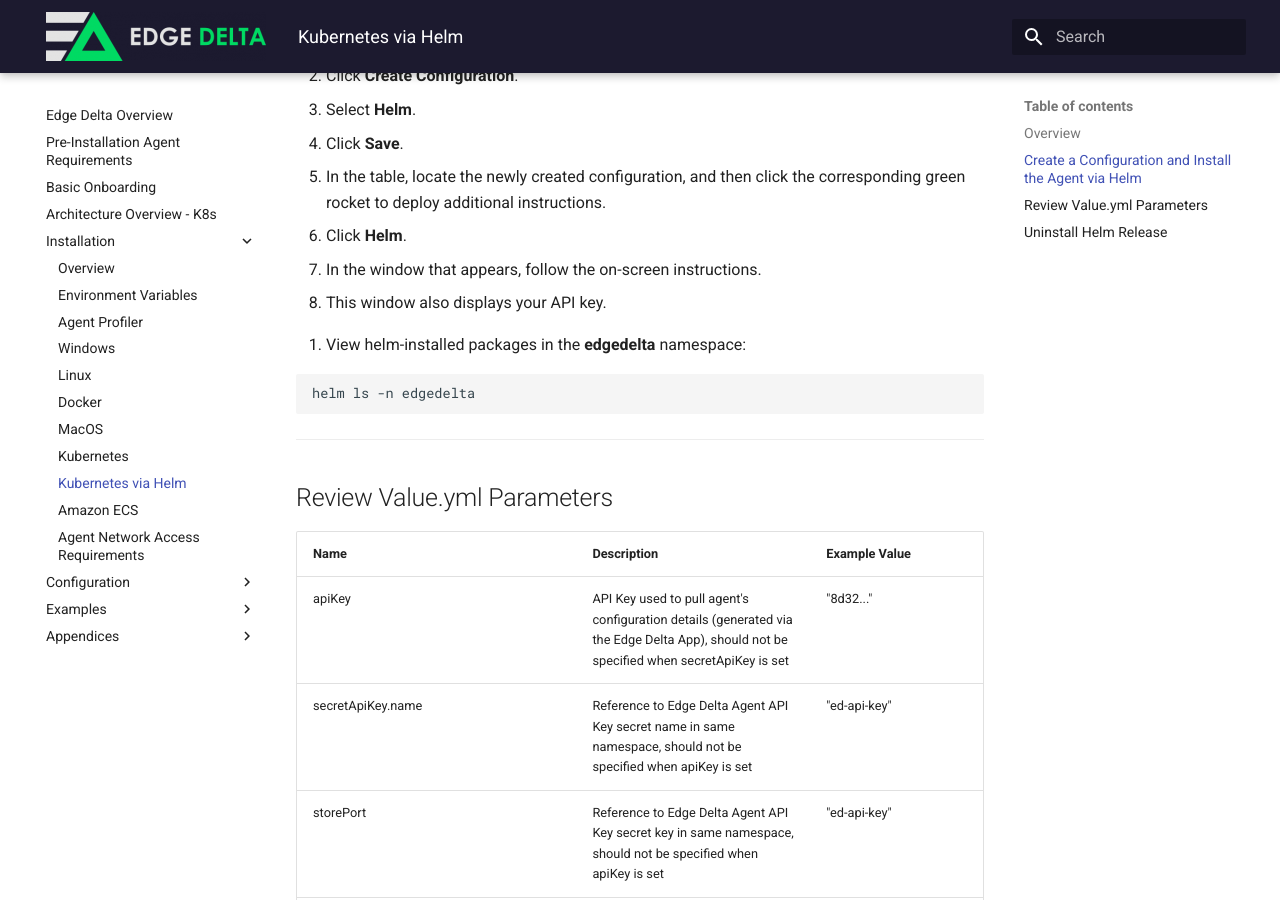
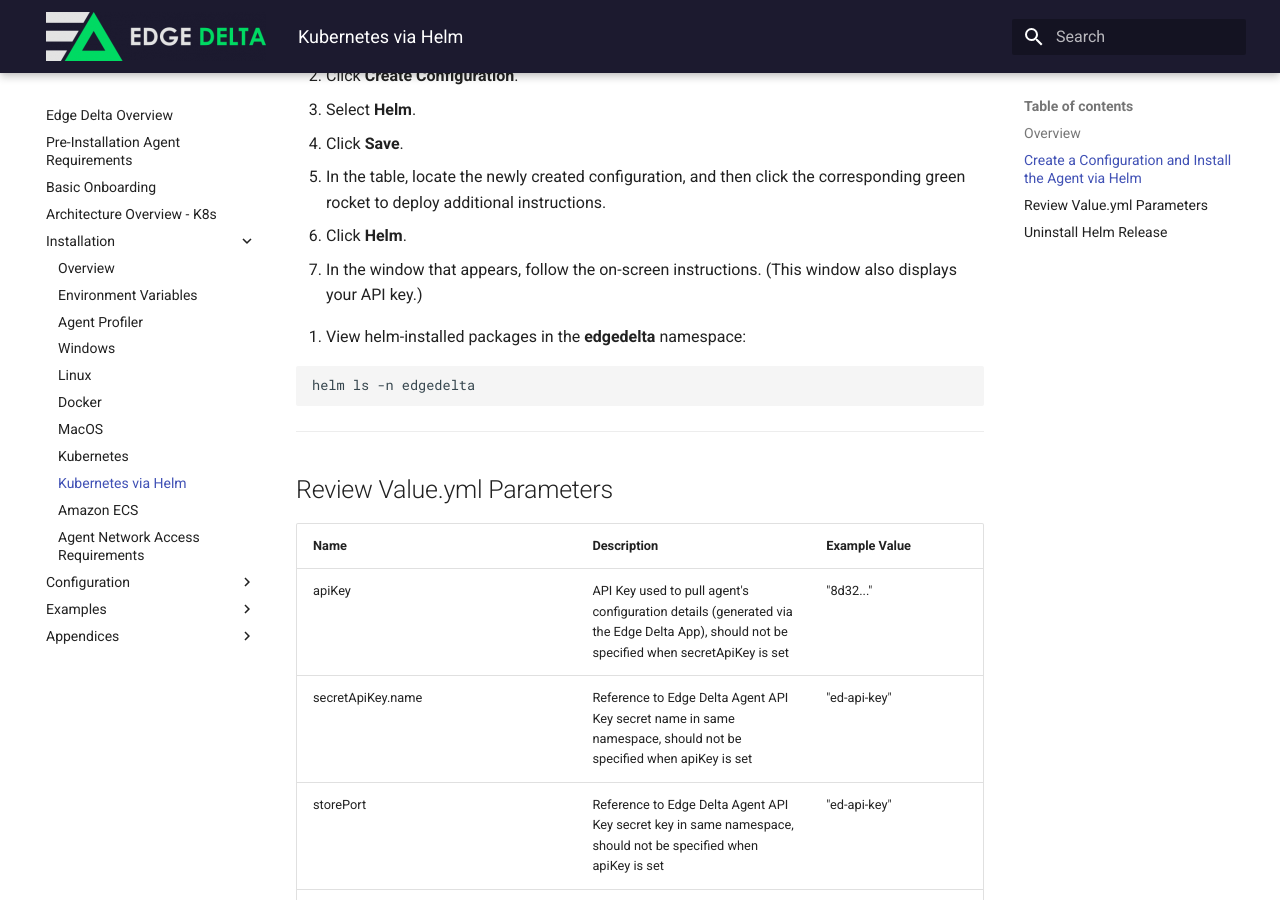
Before and after one commit to edgedelta/docs, an MkDocs documentation site: the page built from docs/installation/helm.md, in a window 1280 px wide and 900 px high, scrolled down 746 px. Built offline with MkDocs 1.6.1 and Material for MkDocs 9.7.7, drawn with Linux system fonts in a browser that asks for light colours.

```diff
--- a/docs/installation/helm.md
+++ b/docs/installation/helm.md
@@ -32,8 +32,7 @@ Edge Delta uses a Kubernetes-recommended, node-level log collecting architecture
 4. Click **Save**.
 5. In the table, locate the newly created configuration, and then click the corresponding green rocket to deploy additional instructions.
 6. Click **Helm**.
-7. In the window that appears, follow the on-screen instructions.
-  - This window also displays your API key.
+7. In the window that appears, follow the on-screen instructions. (This window also displays your API key.)
 
 <!--
 
```
